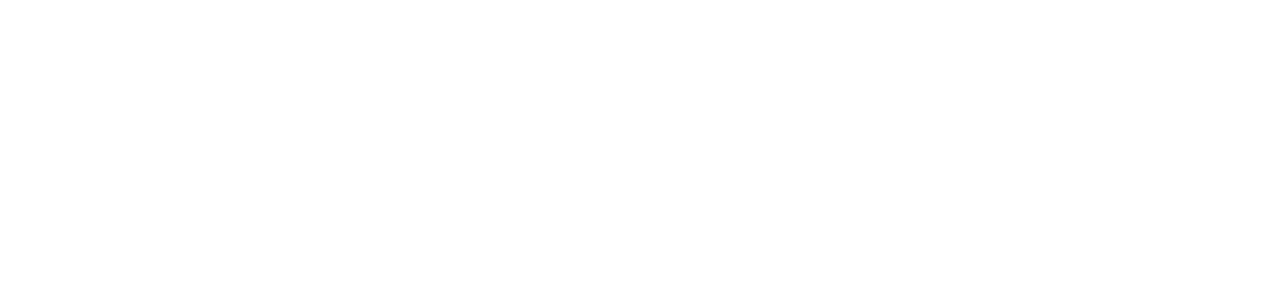
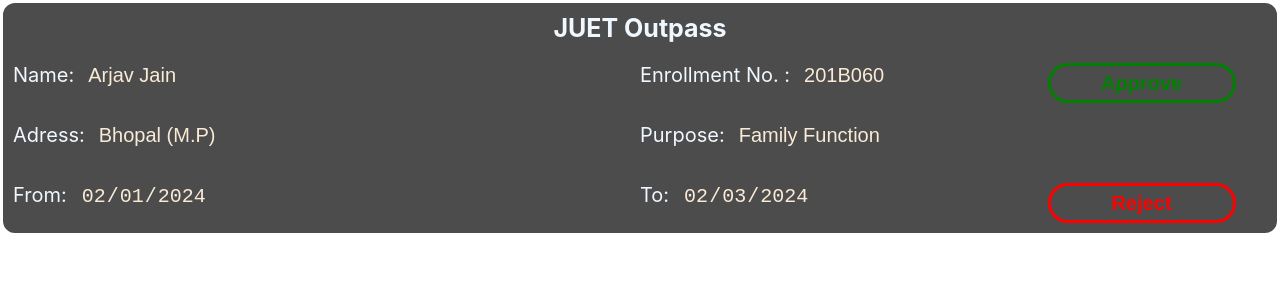
Before and after one commit to github-arjav/College-Outpass-System, a React (Create React App) app in the folder client/: page /WardenPendingOutpass in a window 1280 px wide. Before the commit this address had no page. Shown: the top 300 px of the page. Built offline with nearby package versions, Linux system fonts and the light colour scheme.

Commit message:
Created all types of outpasses (pending, approved, rejected)

```diff
--- a/client/src/AllRoutes.jsx
+++ b/client/src/AllRoutes.jsx
@@ -12,6 +12,8 @@ import StudentPendingOutpasses from "./Pages/PendingOutpasses/StudentPendingOutp
 import StudentApprovedOutpass from "./Components/Outpasses/StudentApprovedOutpass";
 import StudentRejectedOutpass from "./Components/Outpasses/StudentRejectedOutpass";
 import StudentPrevOutpasses from "./Pages/PreviousOutpasses/StudentPrevOutpasses";
+import WardenPendingOutpass from "./Components/Outpasses/WardenPendingOutpass";
+import WardenPendingOutpasses from "./Pages/PendingOutpasses/WardenPendingOutpasses";
 
 const AllRoutes = () => {
     return(
@@ -27,6 +29,8 @@ const AllRoutes = () => {
             <Route path="/StudentApprovedOutpass" element={<StudentApprovedOutpass/>}/>
             <Route path="/StudentRejectedOutpass" element={<StudentRejectedOutpass/>}/>
             <Route path="/StudentPrevOutpasses" element={<StudentPrevOutpasses/>}/>
+            <Route path="/WardenPendingOutpass" element={<WardenPendingOutpass/>}/>
+            <Route path="/WardenPendingOutpasses" element={<WardenPendingOutpasses/>}/>
         </Routes>
     )
 }
--- a/client/src/Components/Outpasses/Outpass.css
+++ b/client/src/Components/Outpasses/Outpass.css
@@ -6,6 +6,10 @@
     border-radius: 15px;
     background-color: rgb(0,0,0);
     background-color: rgba(0,0,0, 0.7);
+}
+
+.pass-container:hover{
+    cursor: pointer;
 }
 
 .pass-container form{
--- a/client/src/Components/Outpasses/StudentAppliedOutpass.jsx
+++ b/client/src/Components/Outpasses/StudentAppliedOutpass.jsx
@@ -1,11 +1,19 @@
 import React from "react";
+import { useNavigate } from "react-router-dom";
 
 import "./Outpass.css"
 import pending from "../../Assets/pending.png"
 
 const StudentAppliedOutpass = () => {
+
+    const navigate = useNavigate()
+
+    const handlePassClick = () => {
+        navigate("/")
+    }
+
     return(
-        <div className="pass-container">
+        <div className="pass-container" onClick={handlePassClick}>
             <form>
                 <p>JUET Outpass</p>
                 <label htmlFor="fname" className="item1">Name:
--- a/client/src/Components/Outpasses/StudentApprovedOutpass.jsx
+++ b/client/src/Components/Outpasses/StudentApprovedOutpass.jsx
@@ -1,11 +1,19 @@
 import React from "react";
+import { useNavigate } from "react-router-dom";
 
 import "./Outpass.css"
 import approved from "../../Assets/approved.png"
 
 const StudentApprovedOutpass = () => {
+
+    const navigate = useNavigate()
+
+    const handlePassClick = () => {
+        navigate("/")
+    }
+
     return(
-        <div className="pass-container">
+        <div className="pass-container" onClick={handlePassClick}>
             <form>
                 <p>JUET Outpass</p>
                 <label htmlFor="fname" className="item1">Name:
--- a/client/src/Components/Outpasses/StudentRejectedOutpass.jsx
+++ b/client/src/Components/Outpasses/StudentRejectedOutpass.jsx
@@ -1,11 +1,19 @@
 import React from "react";
+import {useNavigate} from "react-router-dom"
 
 import "./Outpass.css"
 import rejected from "../../Assets/rejected.png"
 
 const StudentRejectedOutpass = () => {
+
+    const navigate = useNavigate()
+
+    const handlePassClick = () => {
+        navigate("/")
+    }
+
     return(
-        <div className="pass-container">
+        <div className="pass-container" onClick={handlePassClick}>
             <form>
                 <p>JUET Outpass</p>
                 <label htmlFor="fname" className="item1">Name:
--- /dev/null
+++ b/client/src/Components/Outpasses/WardenOutpass.css
@@ -0,0 +1,131 @@
+.passContainer{
+    left: 20%;
+    border: solid #fff;
+    border-radius: 15px;
+    background-color: rgb(0,0,0);
+    background-color: rgba(0,0,0, 0.7);
+}
+
+.passContainer:hover{
+    cursor: pointer;
+}
+
+.passContainer form{
+    display: grid;
+    padding: 10px;
+    grid-template-columns: repeat(4, 1fr);
+    row-gap: 20px;
+}
+
+.passContainer form p{
+    grid-column: span 4;
+    grid-row: 1;
+    font-size: 25px;
+    margin: 0;
+    font-weight: bold;
+    text-align: center;
+    color: aliceblue;
+}
+
+.sa-pass{
+    background: none;
+    border: none;
+    width: 70%;
+    margin-left: 7px;
+    font-size: 20px;
+    outline: none;
+    color: antiquewhite;
+    padding-left: 7px;
+}
+
+.passContainer form label{
+    font-size: 20px;
+    color: aliceblue;
+}
+
+.sa-enroll{
+    width: 55%;
+}
+
+.sa-date::-webkit-calendar-picker-indicator{
+    display: none;
+}
+
+.item-1{
+    grid-column: 1/span 2;
+    grid-row: 2;
+    height: 40px;
+}
+
+.item-2{
+    grid-column: 3/span 2;
+    grid-row: 2;
+}
+
+.item-5{
+    grid-column: 1/span 2;
+    grid-row: 3;
+    height: 40px;
+}
+
+.item-6{
+    grid-column: 3/span 4;
+    grid-row: 3;
+}
+
+.item-3{
+    grid-column: 1;
+    grid-row: 4;
+    height: 40px;
+}
+
+.item-4{
+    grid-column: 3;
+    grid-row: 4;
+}
+
+.item-8{
+    grid-column: 4;
+    grid-row: 4;
+}
+
+.item-7{
+    grid-column: 4;
+    grid-row: 2;
+}
+
+.outpassbtn{
+    background: none;
+    width: 60%;
+    margin-left: 30%;
+    border: none;
+    border-radius: 20px;
+    font-size: 20px;
+    font-weight: bold;
+}
+
+.approve{
+    color: green;
+    border: solid green;
+    transition: 0.3s ease;
+}
+
+.approve:hover{
+    cursor: pointer;
+    background: green;
+    color: #fff;
+    transition: 0.3s ease;
+}
+
+.reject{
+    color: red;
+    border: solid red;
+    transition: 0.3s ease;
+}
+
+.reject:hover{
+    cursor: pointer;
+    background: red;
+    color: #fff;
+    transition: 0.3s ease;
+}
--- /dev/null
+++ b/client/src/Components/Outpasses/WardenPendingOutpass.jsx
@@ -0,0 +1,43 @@
+import React from "react";
+import {useNavigate} from "react-router-dom"
+
+import "./WardenOutpass.css"
+
+const WardenPendingOutpass = () => {
+
+    const navigate = useNavigate()
+
+    const handlePassClick = () => {
+        navigate("/")
+    }
+
+    return(
+        <div className="passContainer" onClick={handlePassClick}>
+            <form>
+                <p>JUET Outpass</p>
+                <label htmlFor="fname" className="item-1">Name:
+                    <input type="text" name="fname" value="Arjav Jain" className="sa-pass"/>
+                </label>
+                <label htmlFor="enroll"className="item-2">Enrollment No. :
+                    <input type="text" name="enroll" value="201B060" className="sa-pass sa-enroll"/>
+                </label>
+                <label htmlFor="from"className="item-3">From:
+                    <input type="date" name="from" value="2024-02-01" className="sa-pass sa-date"/>
+                </label>
+                <label htmlFor="to" className="item-4">To:
+                    <input type="date" name="to" value="2024-02-03" className="sa-pass sa-date"/>
+                </label>
+                <label htmlFor="adress"className="item-5">Adress:
+                    <input type="text" name="adress" value="Bhopal (M.P)" className="sa-pass"/>
+                </label>
+                <label htmlFor="purpose"className="item-6">Purpose:
+                    <input type="text" name="purpose" value="Family Function" className="sa-pass"/>
+                </label>
+                <input type="button" value="Approve" className="outpassbtn item-7 approve"/>
+                <input type="button" value="Reject" className="outpassbtn item-8 reject"/>
+            </form>
+        </div>
+    )
+}
+
+export default WardenPendingOutpass
--- /dev/null
+++ b/client/src/Pages/PendingOutpasses/WardenPendingOutpasses.css
@@ -0,0 +1,23 @@
+.w-pending{
+    height: 100vh;
+    width: 100%;
+    box-sizing: border-box;
+    background-image: url("../../Assets/juet.png");
+    background-repeat: no-repeat;
+    background-size: cover;
+}
+
+.w-pending h1{
+    margin: 0;
+    padding: 20px 0 40px 0;
+    text-align: center;
+    font-size: 40px;
+    color:azure;
+    font-weight: normal;
+}
+
+.woutpasses{
+    display: grid;
+    row-gap: 20px;
+    justify-content: center;
+}
--- /dev/null
+++ b/client/src/Pages/PendingOutpasses/WardenPendingOutpasses.jsx
@@ -0,0 +1,19 @@
+import React from "react";
+
+import WardenPendingOutpass from "../../Components/Outpasses/WardenPendingOutpass"
+
+import "./WardenPendingOutpasses.css"
+
+const WardenPendingOutpasses = () => {
+    return(
+        <div className="w-pending">
+            <h1>Find your Pending Outpasses</h1>
+            <div className="woutpasses">
+                <WardenPendingOutpass/>
+                <WardenPendingOutpass/>
+            </div>
+        </div>
+    )
+}
+
+export default WardenPendingOutpasses
```
